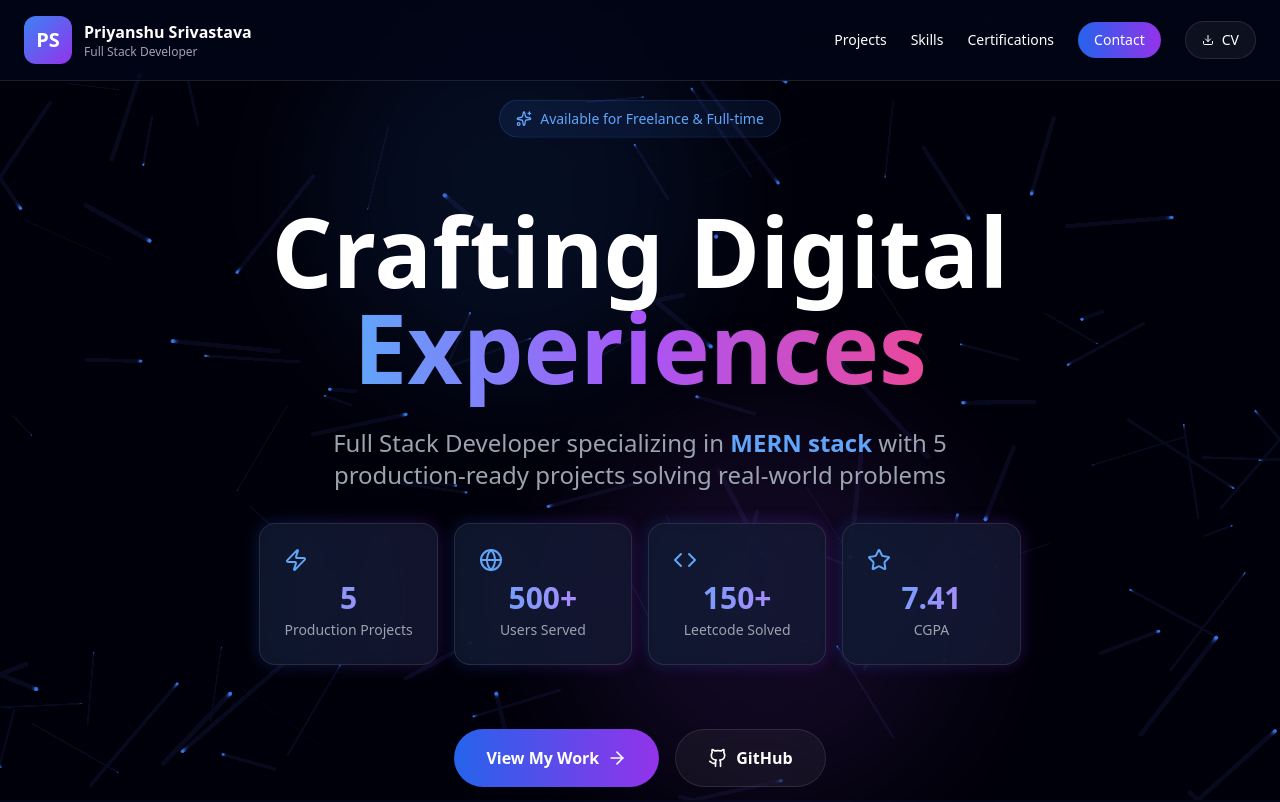
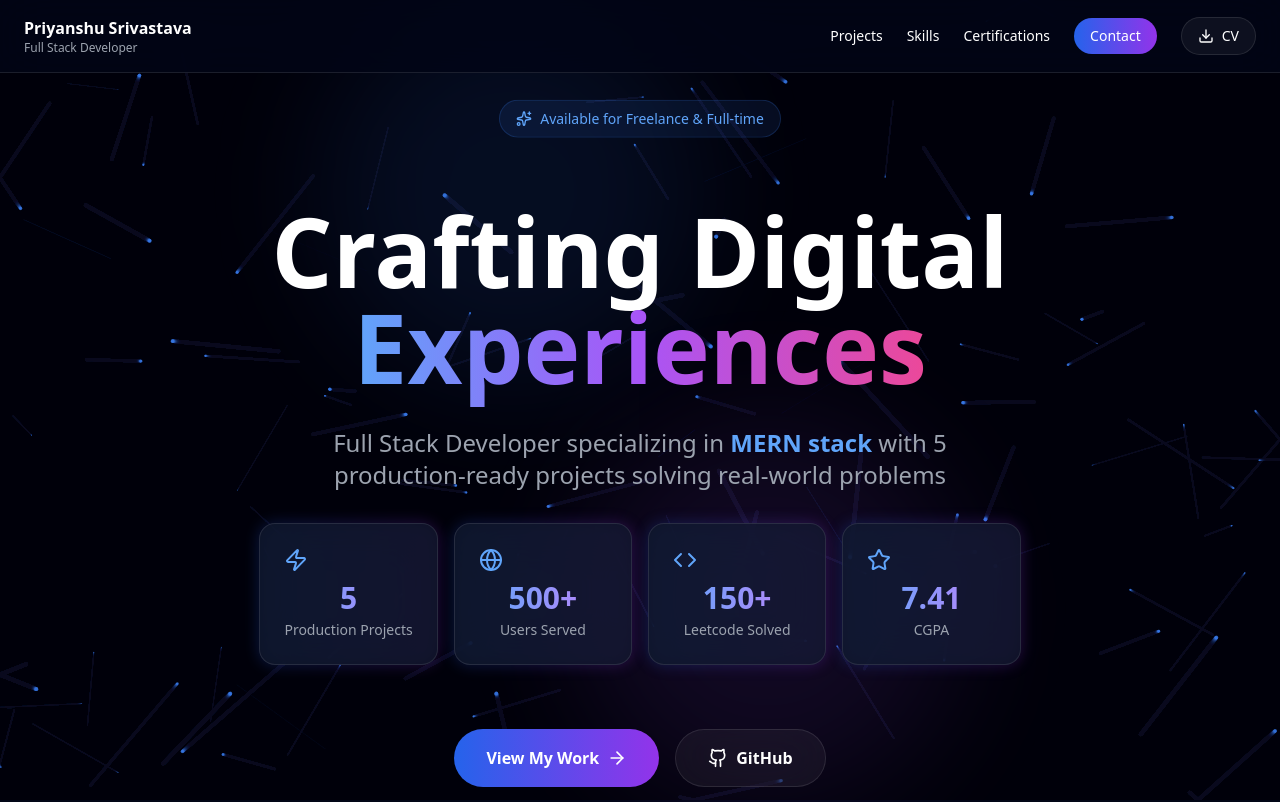
Before and after one commit to Priyanshu-Srivastava318/Portfolio, a React (Vite) app: page / in a window 1280 px wide. Shown: the top 802 px of the page. Built offline with nearby package versions, Linux system fonts and the light colour scheme.

Commit message:
Fixed Navbar and PS Icon

```diff
--- a/src/NextLevelPortfolio.jsx
+++ b/src/NextLevelPortfolio.jsx
@@ -166,31 +166,50 @@ export default function NextLevelPortfolio() {
       <nav className="fixed w-full z-40 bg-slate-950/80 backdrop-blur-xl border-b border-white/10">
   <div className="max-w-7xl mx-auto px-4 md:px-6 py-3 md:py-4">
     <div className="flex justify-between items-center">
-      <div className="flex items-center gap-2 md:gap-3">
-        <div className="w-10 h-10 md:w-12 md:h-12 bg-gradient-to-br from-blue-500 to-purple-600 rounded-xl flex items-center justify-center font-bold text-lg md:text-xl">
-          <span>PS</span>
-        </div>
-        <div className="hidden sm:block">
-          <div className="font-bold text-sm md:text-base">Priyanshu Srivastava</div>
-          <div className="text-xs text-gray-400">Full Stack Developer</div>
-        </div>
-      </div>
 
+      {/* LEFT : NAME (CLICKABLE → TOP) */}
+      <a
+        href="#top"
+        className="flex flex-col leading-tight cursor-pointer select-none"
+      >
+        <span className="text-sm md:text-base font-bold text-white hover:text-blue-400 transition-colors">
+          Priyanshu Srivastava
+        </span>
+        <span className="text-[11px] md:text-xs text-gray-400">
+          Full Stack Developer
+        </span>
+      </a>
+
+      {/* DESKTOP MENU */}
       <div className="hidden md:flex items-center gap-4 lg:gap-6">
-        <a href="#projects" className="text-sm hover:text-blue-400 transition-colors">Projects</a>
-        <a href="#skills" className="text-sm hover:text-blue-400 transition-colors">Skills</a>
-        <a href="#certifications" className="text-sm hover:text-blue-400 transition-colors">Certifications</a>
-        <a href="mailto:priyanshusrivastava318@gmail.com"
-           className="px-4 py-2 text-sm bg-gradient-to-r from-blue-600 to-purple-600 rounded-full hover:shadow-lg hover:shadow-blue-500/50 transition-all">
+        <a href="#projects" className="text-sm hover:text-blue-400 transition-colors">
+          Projects
+        </a>
+        <a href="#skills" className="text-sm hover:text-blue-400 transition-colors">
+          Skills
+        </a>
+        <a href="#certifications" className="text-sm hover:text-blue-400 transition-colors">
+          Certifications
+        </a>
+
+        <a
+          href="mailto:priyanshusrivastava318@gmail.com"
+          className="px-4 py-2 text-sm bg-gradient-to-r from-blue-600 to-purple-600 rounded-full hover:shadow-lg hover:shadow-blue-500/40 transition-all"
+        >
           Contact
         </a>
-        <a href="/Priyanshu_Srivastava_CV.pdf" download
-           className="px-4 py-2 text-sm bg-white/5 border border-white/10 rounded-full hover:bg-white/10 transition-all flex items-center gap-2">
-          <Download className="w-3 h-3" />
+
+        <a
+          href="/Priyanshu_Srivastava_CV.pdf"
+          download
+          className="px-4 py-2 text-sm bg-white/5 border border-white/10 rounded-full hover:bg-white/10 transition-all flex items-center gap-2"
+        >
+          <Download className="w-4 h-4" />
           CV
         </a>
       </div>
 
+      {/* MOBILE MENU BUTTON */}
       <button
         className="md:hidden p-2 hover:bg-white/10 rounded-lg transition-colors"
         onClick={() => setIsMenuOpen(!isMenuOpen)}
@@ -201,6 +220,7 @@ export default function NextLevelPortfolio() {
     </div>
   </div>
 
+  {/* MOBILE MENU */}
   {isMenuOpen && (
     <div className="md:hidden bg-slate-900/95 backdrop-blur-xl border-t border-white/10">
       <div className="px-4 py-4 space-y-1">
@@ -242,7 +262,12 @@ export default function NextLevelPortfolio() {
     </div>
   )}
 </nav>
-      <section className="relative min-h-screen flex items-center justify-center px-4 md:px-6 pt-20 md:pt-24">
+
+      <section
+  id="top"
+  className="relative min-h-screen flex items-center justify-center px-4 md:px-6 pt-20 md:pt-24"
+>
+
         <div className="max-w-7xl mx-auto text-center space-y-6 md:space-y-8">
           <div className="inline-flex items-center gap-2 px-3 py-1.5 md:px-4 md:py-2 bg-blue-500/10 border border-blue-500/20 rounded-full mb-4 md:mb-6 animate-bounce">
             <Sparkles className="w-3 h-3 md:w-4 md:h-4 text-blue-400" />
```
